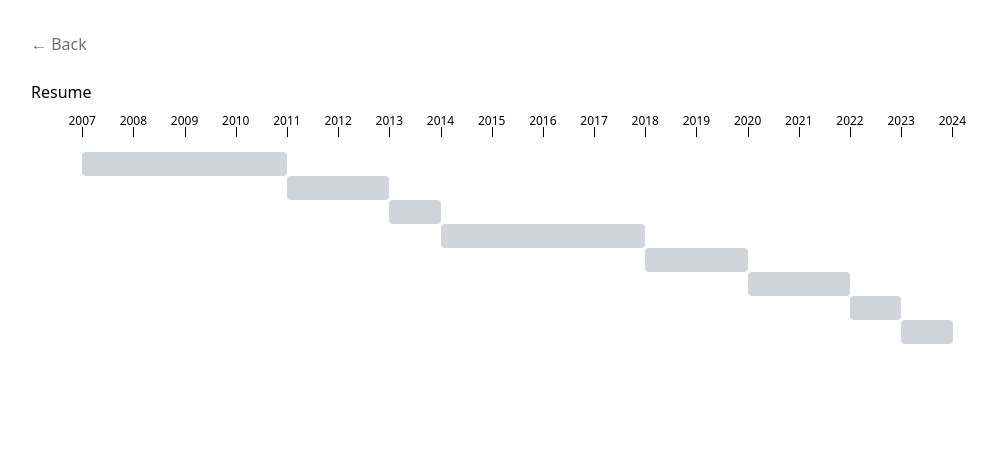
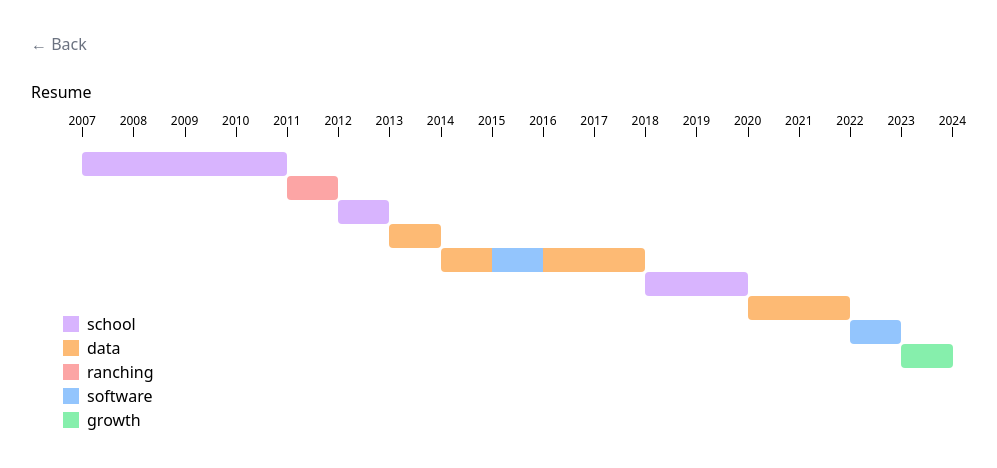
Before and after one commit to wrgoldstein/wrgoldstein.github.io, a SvelteKit app: page /resume in a window 1280 px wide. Shown: the top 468 px of the page, without its empty margins (1-998 px from the left). Built offline with nearby package versions, Linux system fonts and the light colour scheme.

Commit message:
Add colors to resume

```diff
--- a/src/routes/resume/+page.svelte
+++ b/src/routes/resume/+page.svelte
@@ -5,51 +5,63 @@
 	const companies = [
 		{
 			name: 'self-employed',
-			roles: [{ period: '2024-Present', title: 'Consultant' }],
+			roles: [{ period: '2024-Present', title: 'Consultant', focus: "data" }],
 		},
 		{
 			name: 'twirldata.com',
-			roles: [{ period: '2023-2024', title: 'Growth Lead' }],
+			roles: [{ period: '2023-2024', title: 'Growth Lead', focus: "growth" }],
 		},
 		{
 			name: 'fairing.co',
-			roles: [{ period: '2022-2023', title: 'Senior Software Engineer' }],
+			roles: [{ period: '2022-2023', title: 'Senior Software Engineer', focus: "software" }],
 		},
 		{
 			name: 'better.com',
 			roles: [
-				{ period: '2020-2021', title: 'Senior Software Engineer' },
-				{ period: '2021-2022', title: 'Team Lead, Data Platform' }
+				{ period: '2020-2021', title: 'Senior Software Engineer', focus: "data" },
+				{ period: '2021-2022', title: 'Team Lead, Data Platform', focus: "data" }
 			],
 		},
 		{
 			degree: 'MBA',
 			institution: 'Yale School of Management',
-			roles: [{ period: '2018-2020', title: 'Student' }],
+			roles: [{ period: '2018-2020', title: 'Student', focus: "school" }],
 		},
 		{
 			name: 'artsy.net',
 			roles: [
-				{ period: '2014-2015', title: 'Data Analyst' },
-				{ period: '2015-2016', title: 'Software Engineer' },
-				{ period: '2016-2018', title: 'Analytics Lead' }
+				{ period: '2014-2015', title: 'Data Analyst', focus: "data" },
+				{ period: '2015-2016', title: 'Software Engineer', focus: "software" },
+				{ period: '2016-2018', title: 'Analytics Lead', focus: "data" }
 			],
 		},
 		{
 			name: 'howaboutwe.com',
-			roles: [{ period: '2013-2014', title: 'Data Scientist' }],
+			roles: [{ period: '2013-2014', title: 'Data Scientist', focus: "data" }],
 		},
 		{
 			degree: 'MS, Data Science',
 			institution: 'University of San Francisco',
-			roles: [{ period: '2011-2013', title: 'Student' }],
+			roles: [{ period: '2012-2013', title: 'Student', focus: "school" }],
+		},
+		{
+			name: 'Cottonwood Ranch',
+			roles: [{ period: '2011-2012', title: 'Ranch Han & Cowboy', focus: "ranching" }],
 		},
 		{
 			degree: 'BA, Mathematics',
 			institution: 'Macalester College',
-			roles: [{ period: '2007-2011', title: 'Student' }],
+			roles: [{ period: '2007-2011', title: 'Student', focus: "school" }],
 		}
-	];
+	]
+
+	const focusColors = {
+		school: 'bg-purple-300',
+		data: 'bg-orange-300',
+		ranching: 'bg-red-300',
+		software: 'bg-blue-300',
+		growth: 'bg-green-300'
+	}
 
 	const education = [];
 
@@ -81,7 +93,20 @@
 	)
 
 	let hovered = $state(null);
-	let clicked = $state(null);
+	let clicked = $state(false);
+
+	function customStringify(obj) {
+		if (!obj) return '';
+
+		const json = JSON.stringify(obj, null, 2);
+
+		// Replace specific values with styled spans
+		return json
+		.replace(/"focus":\s*"([^"]+)"/g, function(match, capturedValue) {
+			const color = focusColors[capturedValue].replace('300', '200')
+			return `"focus": <span class="${color}">"${capturedValue}"</span>`;
+		});
+	}
 </script>
 
 
@@ -120,16 +145,26 @@
 							onmouseleave={() => (hovered = null)}
 							onclick={() => (clicked = company.name || company.institution)}
 							style="width: {widthMultiplier * (yearEnd - yearStart)}rem;"
-							class="hover:cursor-pointer transition-all duration-300 bg-gray-300 {j === 0 ? 'rounded-l' : ''} {j === company.roles.length - 1 ? 'rounded-r' : ''} h-6 text-xs"
+							class="hover:cursor-pointer transition-all duration-300 {focusColors[role.focus]} {j === 0 ? 'rounded-l' : ''} {j === company.roles.length - 1 ? 'rounded-r' : ''} h-6 text-xs"
 						>
 						</div>
 					{/each}
 				</div>
 			{/each}
 
+			<div class="legend ml-8 mt-[-5rem]">
+				{#each Object.entries(focusColors) as [focus, color]}
+					<div class="flex items-center">
+						<div class="w-4 h-4 {color}"></div>
+						<span class="ml-2">{focus}</span>
+					</div>
+				{/each}
+			</div>
+
+			<div class="json-container ml-8 mt-8">
 				{#snippet content(hovered)}
-				{@const content = JSON.stringify(companies.find(c => c.name === hovered || c.institution === hovered), null, 2)}
-				<pre style="font-size: 0.75rem;">{content}</pre>
+					{@const content = customStringify(companies.find(c => c.name === hovered || c.institution === hovered), null, 2)}
+					<pre style="font-size: 0.75rem;">{@html content}</pre>
 				{/snippet}
 
 				{#if clicked || hovered}
@@ -139,7 +174,7 @@
 						{@render content(c)}
 					</div>
 				{/if}
-
+			</div>
 		</section>
 	</div>
 </section>
```
Lines whose indentation alone changed are shown as unchanged.
